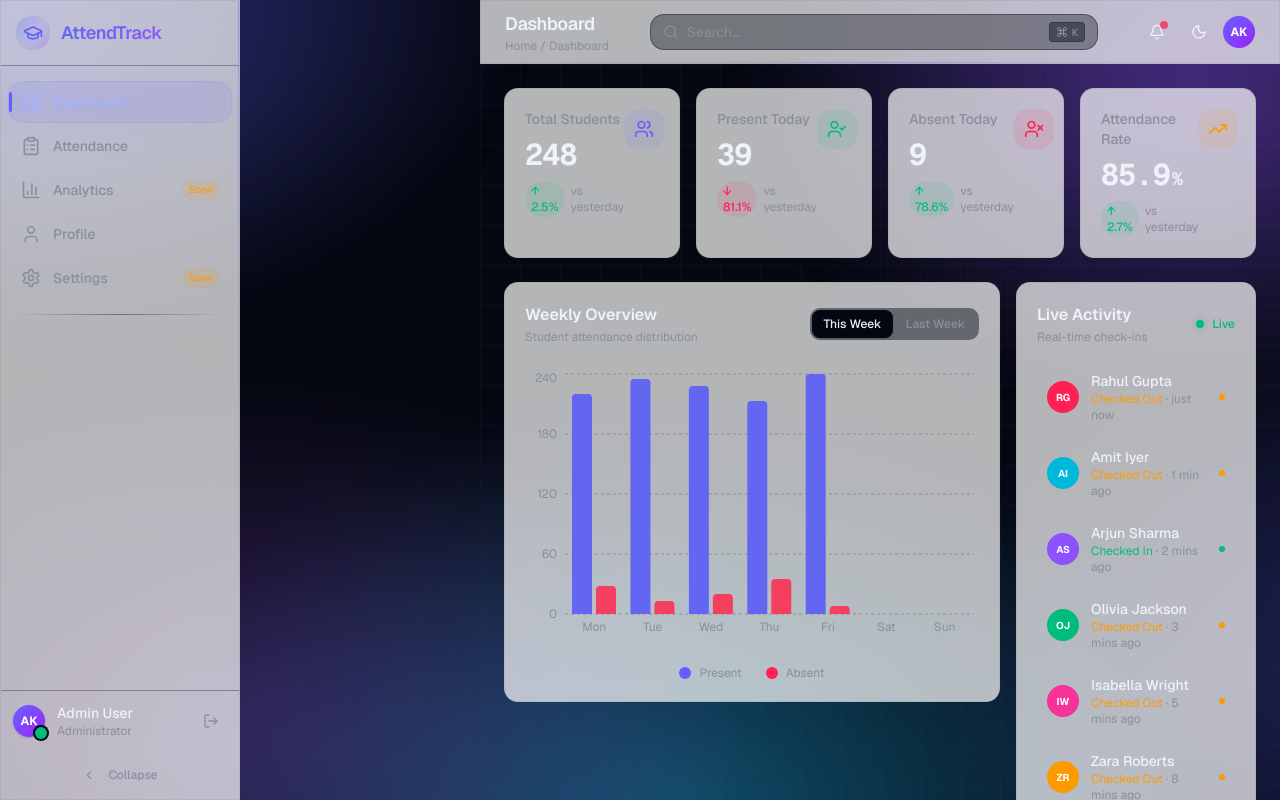
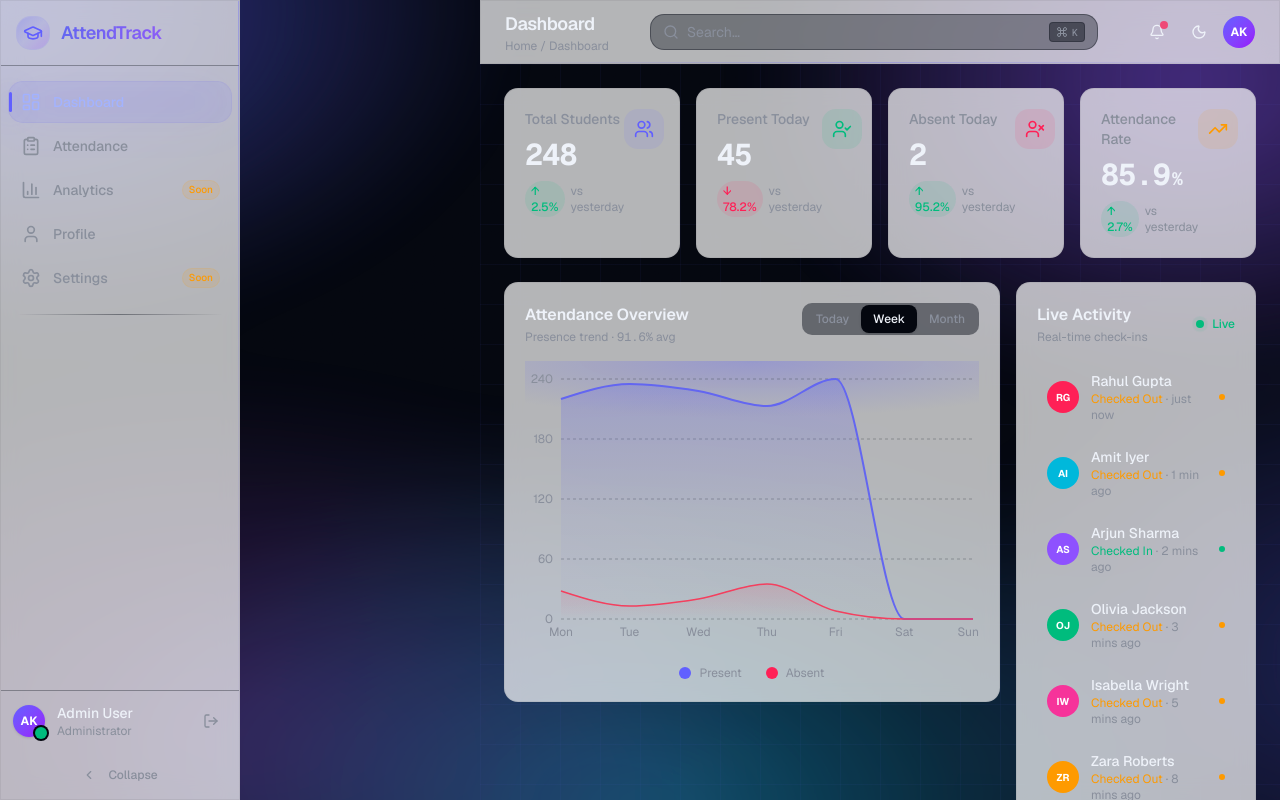
Before and after one commit to Aryan-1981/Attendence-manager, a Next.js app: page /dashboard in a window 1280 px wide. Built offline with nearby package versions, Linux system fonts and the light colour scheme.

Commit message:
feat(charts): premium area chart with range toggles

```diff
--- a/components/dashboard/AttendanceChartClient.tsx
+++ b/components/dashboard/AttendanceChartClient.tsx
@@ -1,96 +1,174 @@
 "use client";
 
-import { useState } from "react";
+import { useMemo, useState } from "react";
 import {
-  BarChart,
-  Bar,
+  Area,
+  AreaChart,
+  CartesianGrid,
+  ResponsiveContainer,
+  Tooltip,
   XAxis,
   YAxis,
-  CartesianGrid,
-  Tooltip,
-  ResponsiveContainer,
 } from "recharts";
-import { weeklyData, lastWeekData } from "@/lib/mock-data";
 import { cn } from "@/lib/utils";
 
+type Range = "day" | "week" | "month";
+
+type Point = {
+  label: string;
+  present: number;
+  absent: number;
+};
+
 // eslint-disable-next-line @typescript-eslint/no-explicit-any
-const CustomTooltip = ({ active, payload, label }: any) => {
-  if (active && payload && payload.length) {
-    return (
-      <div className="bg-popover border border-border rounded-lg px-4 py-3 shadow-xl">
-        <p className="font-medium text-sm mb-2">{label}</p>
-        <div className="space-y-1">
+function CustomTooltip({ active, payload, label }: any) {
+  if (!active || !payload?.length) return null;
+
+  const p = payload?.find((x: any) => x.dataKey === "present")?.value;
+  const a = payload?.find((x: any) => x.dataKey === "absent")?.value;
+
+  return (
+    <div className="glass border border-border/60 rounded-xl px-4 py-3 shadow-2xl">
+      <div className="flex items-center gap-2">
+        <span className="h-2.5 w-1 rounded-full bg-indigo-500 shadow-[0_0_18px_rgba(99,102,241,0.6)]" />
+        <p className="text-sm font-medium">{label}</p>
+      </div>
+      <div className="mt-2 space-y-1">
+        <div className="flex items-center justify-between gap-6">
           <div className="flex items-center gap-2">
-            <div className="w-2.5 h-2.5 rounded-full bg-indigo-500" />
-            <span className="text-xs text-muted-foreground">Present:</span>
-            <span className="text-xs font-mono font-bold">{payload[0]?.value}</span>
+            <span className="h-2 w-2 rounded-full bg-indigo-500/90" />
+            <span className="text-xs text-muted-foreground">Present</span>
           </div>
+          <span className="text-xs font-mono font-semibold tabular-nums">{p}</span>
+        </div>
+        <div className="flex items-center justify-between gap-6">
           <div className="flex items-center gap-2">
-            <div className="w-2.5 h-2.5 rounded-full bg-rose-500" />
-            <span className="text-xs text-muted-foreground">Absent:</span>
-            <span className="text-xs font-mono font-bold">{payload[1]?.value}</span>
+            <span className="h-2 w-2 rounded-full bg-rose-500/90" />
+            <span className="text-xs text-muted-foreground">Absent</span>
           </div>
+          <span className="text-xs font-mono font-semibold tabular-nums">{a}</span>
         </div>
       </div>
-    );
-  }
-  return null;
-};
+    </div>
+  );
+}
+
+function togglePill(active: boolean) {
+  return cn(
+    "px-3 py-1.5 rounded-md text-xs font-medium transition-all duration-200",
+    active
+      ? "bg-background text-foreground shadow-sm"
+      : "text-muted-foreground hover:text-foreground"
+  );
+}
 
 export default function AttendanceChartClient() {
-  const [period, setPeriod] = useState<"this" | "last">("this");
-  const data = period === "this" ? weeklyData : lastWeekData;
+  const [range, setRange] = useState<Range>("week");
+
+  const data = useMemo<Point[]>(() => {
+    if (range === "day") {
+      return [
+        { label: "8a", present: 18, absent: 0 },
+        { label: "9a", present: 72, absent: 2 },
+        { label: "10a", present: 126, absent: 6 },
+        { label: "11a", present: 168, absent: 10 },
+        { label: "12p", present: 185, absent: 14 },
+        { label: "1p", present: 192, absent: 16 },
+        { label: "2p", present: 200, absent: 18 },
+        { label: "3p", present: 206, absent: 22 },
+        { label: "4p", present: 213, absent: 28 },
+      ];
+    }
+
+    if (range === "month") {
+      return [
+        { label: "W1", present: 1080, absent: 140 },
+        { label: "W2", present: 1138, absent: 122 },
+        { label: "W3", present: 1102, absent: 164 },
+        { label: "W4", present: 1188, absent: 96 },
+      ];
+    }
+
+    // week
+    return [
+      { label: "Mon", present: 220, absent: 28 },
+      { label: "Tue", present: 235, absent: 13 },
+      { label: "Wed", present: 228, absent: 20 },
+      { label: "Thu", present: 213, absent: 35 },
+      { label: "Fri", present: 240, absent: 8 },
+      { label: "Sat", present: 0, absent: 0 },
+      { label: "Sun", present: 0, absent: 0 },
+    ];
+  }, [range]);
+
+  const totals = useMemo(() => {
+    const present = data.reduce((acc, d) => acc + d.present, 0);
+    const absent = data.reduce((acc, d) => acc + d.absent, 0);
+    const total = Math.max(present + absent, 1);
+    return {
+      present,
+      absent,
+      rate: Math.round((present / total) * 1000) / 10,
+    };
+  }, [data]);
 
   return (
     <div
       className="rounded-xl border border-border/50 p-5 glass"
       style={{ opacity: 0, animation: "fade-in 0.5s ease-out 200ms forwards" }}
     >
-      <div className="flex items-center justify-between mb-6">
+      <div className="flex items-start justify-between gap-4 mb-6">
         <div>
-          <h3 className="text-base font-semibold">Weekly Overview</h3>
+          <h3 className="text-base font-semibold">Attendance Overview</h3>
           <p className="text-xs text-muted-foreground mt-0.5">
-            Student attendance distribution
+            Presence trend ·{" "}
+            <span className="font-mono tabular-nums">{totals.rate}%</span> avg
           </p>
         </div>
+
         <div className="flex items-center bg-secondary/50 rounded-lg p-0.5">
-          <button
-            onClick={() => setPeriod("this")}
-            className={cn(
-              "px-3 py-1.5 rounded-md text-xs font-medium transition-all duration-200",
-              period === "this"
-                ? "bg-background text-foreground shadow-sm"
-                : "text-muted-foreground hover:text-foreground"
-            )}
-          >
-            This Week
+          <button onClick={() => setRange("day")} className={togglePill(range === "day")}>
+            Today
+          </button>
+          <button onClick={() => setRange("week")} className={togglePill(range === "week")}>
+            Week
           </button>
           <button
-            onClick={() => setPeriod("last")}
-            className={cn(
-              "px-3 py-1.5 rounded-md text-xs font-medium transition-all duration-200",
-              period === "last"
-                ? "bg-background text-foreground shadow-sm"
-                : "text-muted-foreground hover:text-foreground"
-            )}
+            onClick={() => setRange("month")}
+            className={togglePill(range === "month")}
           >
-            Last Week
+            Month
           </button>
         </div>
       </div>
 
-      <div className="h-[280px] w-full min-h-[280px] min-w-0">
+      <div className="relative h-[280px] w-full min-h-[280px] min-w-0">
+        <div className="absolute inset-x-0 -top-2 h-16 bg-[radial-gradient(500px_80px_at_50%_0%,rgba(99,102,241,0.35),transparent_70%)] pointer-events-none" />
+
         <div className="h-full w-full min-h-[280px] min-w-0">
           <ResponsiveContainer width="100%" height="100%">
-            <BarChart data={data} barGap={4} barSize={20}>
+            <AreaChart data={data} margin={{ top: 10, right: 6, left: 0, bottom: 0 }}>
+              <defs>
+                <linearGradient id="presentFill" x1="0" x2="0" y1="0" y2="1">
+                  <stop offset="0%" stopColor="#6366F1" stopOpacity={0.45} />
+                  <stop offset="55%" stopColor="#6366F1" stopOpacity={0.12} />
+                  <stop offset="100%" stopColor="#6366F1" stopOpacity={0} />
+                </linearGradient>
+                <linearGradient id="absentFill" x1="0" x2="0" y1="0" y2="1">
+                  <stop offset="0%" stopColor="#F43F5E" stopOpacity={0.25} />
+                  <stop offset="100%" stopColor="#F43F5E" stopOpacity={0} />
+                </linearGradient>
+              </defs>
+
               <CartesianGrid
                 strokeDasharray="3 3"
                 stroke="currentColor"
                 className="text-border/30"
                 vertical={false}
               />
+
               <XAxis
-                dataKey="day"
+                dataKey="label"
                 axisLine={false}
                 tickLine={false}
                 className="text-xs"
@@ -103,32 +181,60 @@ export default function AttendanceChartClient() {
               <YAxis
                 axisLine={false}
                 tickLine={false}
+                width={36}
+                className="text-xs"
                 tick={{
                   fill: "currentColor",
                   className: "text-muted-foreground",
                   fontSize: 12,
                 }}
-                width={35}
               />
+
               <Tooltip
                 content={<CustomTooltip />}
-                cursor={{ fill: "currentColor", className: "text-muted/10" }}
+                cursor={{ stroke: "currentColor", className: "text-muted-foreground/25" }}
               />
-              <Bar dataKey="present" fill="#6366F1" radius={[4, 4, 0, 0]} />
-              <Bar dataKey="absent" fill="#F43F5E" radius={[4, 4, 0, 0]} />
-            </BarChart>
+
+              <Area
+                type="monotone"
+                dataKey="present"
+                stroke="#6366F1"
+                strokeWidth={2}
+                fill="url(#presentFill)"
+                dot={false}
+                activeDot={{
+                  r: 5,
+                  stroke: "#6366F1",
+                  strokeWidth: 2,
+                  fill: "hsl(var(--background))",
+                }}
+              />
+              <Area
+                type="monotone"
+                dataKey="absent"
+                stroke="#F43F5E"
+                strokeWidth={1.5}
+                fill="url(#absentFill)"
+                dot={false}
+                activeDot={{
+                  r: 4,
+                  stroke: "#F43F5E",
+                  strokeWidth: 2,
+                  fill: "hsl(var(--background))",
+                }}
+              />
+            </AreaChart>
           </ResponsiveContainer>
         </div>
       </div>
 
-      {/* Legend */}
       <div className="flex items-center justify-center gap-6 mt-4">
         <div className="flex items-center gap-2">
-          <div className="w-3 h-3 rounded-sm bg-indigo-500" />
+          <span className="w-3 h-3 rounded-sm bg-indigo-500" />
           <span className="text-xs text-muted-foreground">Present</span>
         </div>
         <div className="flex items-center gap-2">
-          <div className="w-3 h-3 rounded-sm bg-rose-500" />
+          <span className="w-3 h-3 rounded-sm bg-rose-500" />
           <span className="text-xs text-muted-foreground">Absent</span>
         </div>
       </div>
```
